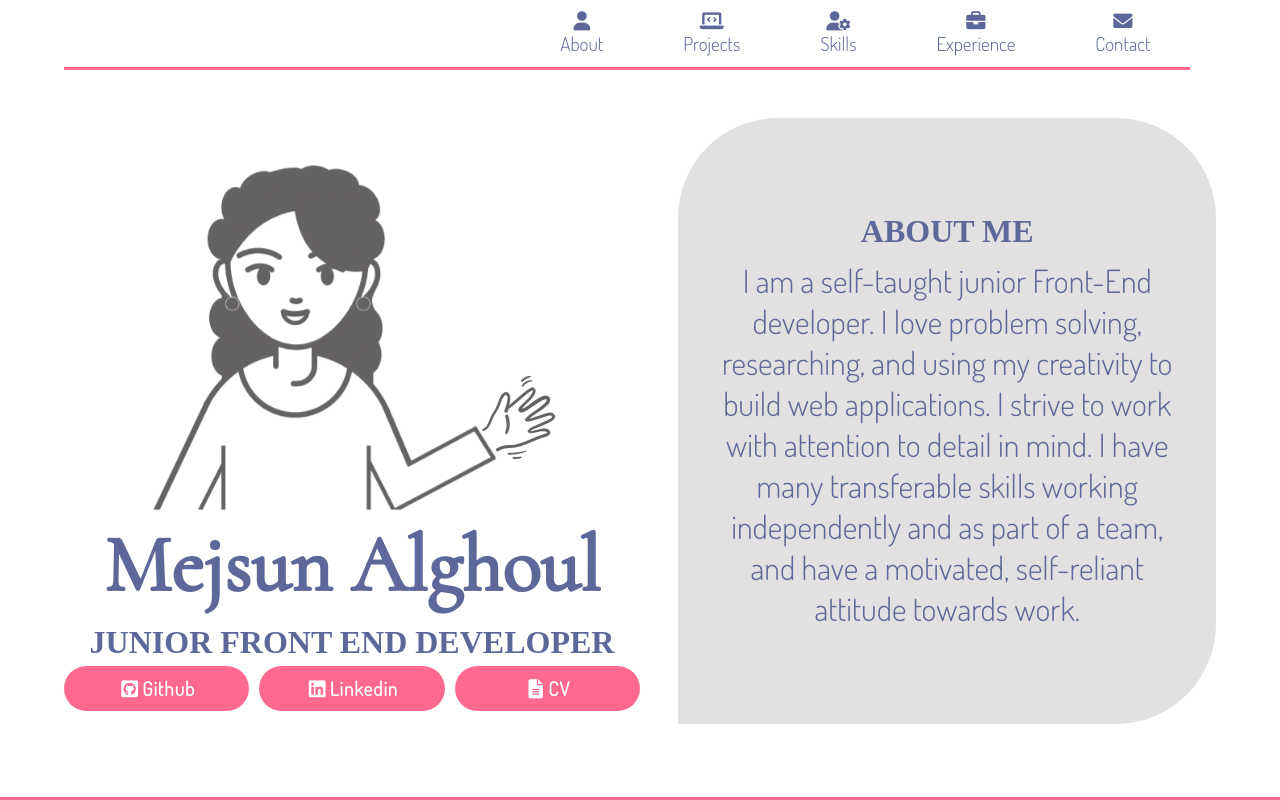
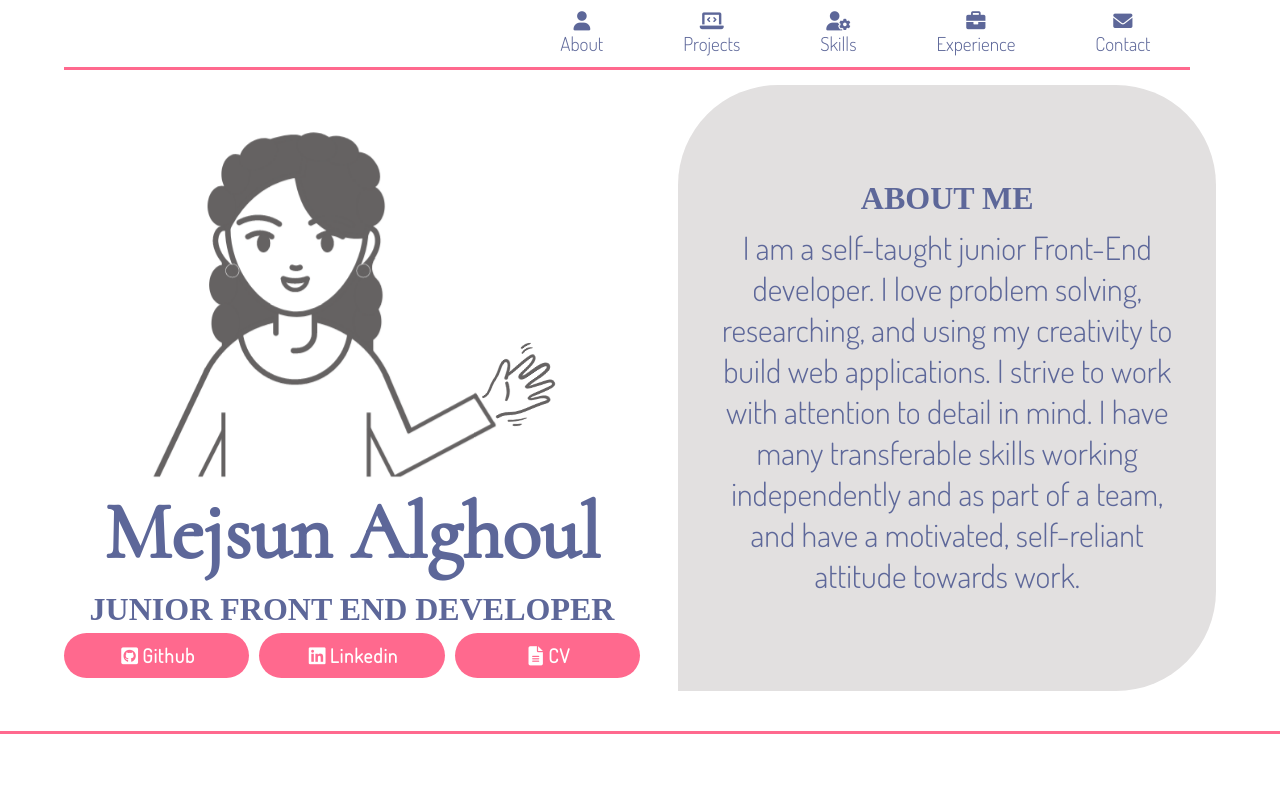
Before and after one commit to Mejsun/My-Portfolio, a React (Create React App) app: page / in a window 1280 px wide. Shown: the top 800 px of the page. Built offline with nearby package versions, Linux system fonts and the light colour scheme; a web font is replaced by a local one.

Commit message:
minor styling changes

```diff
--- a/src/About/About.scss
+++ b/src/About/About.scss
@@ -16,7 +16,7 @@
         animation: 1s infinite wave;
         @media (max-width: $breakpoint-xs){
             height: 40px;
-            margin: 92px 0 0 -6px;
+            margin: 92px 0 0 -10px;
           }
     }
 }
--- a/src/App.scss
+++ b/src/App.scss
@@ -82,7 +82,7 @@ h2, .heading2 {
     text-transform: uppercase;
 }
 .wrapper {
-    min-height: 100vh;
+    height: fit-content;
     max-width: 100vw;
     padding: 85px 5vw 40px 5vw;
     border-bottom: $border-bottom;
```
